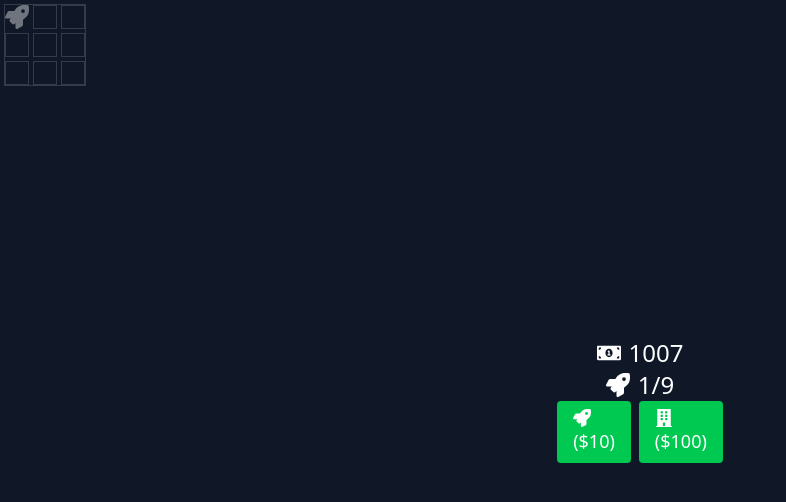
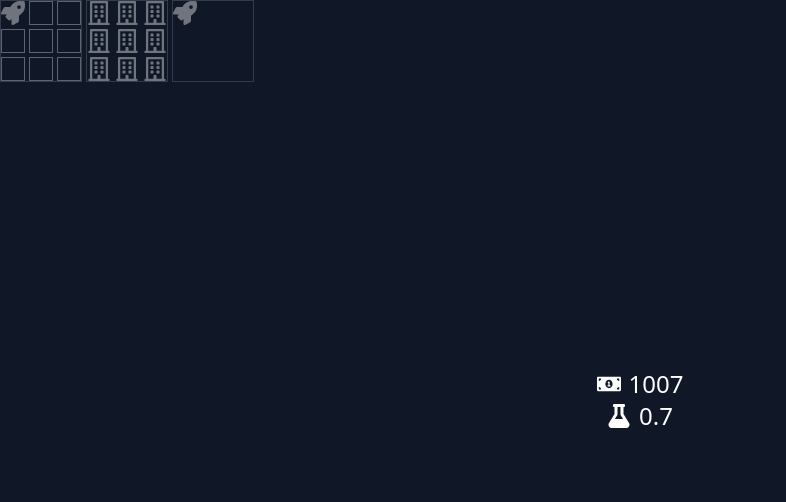
Before and after one commit to barro32/space-clicker, a React (Vite) app: page / in a window 1280 px wide. Shown: the top 502 px of the page, without its empty margins (0-786 px from the left). Built offline with nearby package versions, Linux system fonts and the light colour scheme.

Commit message:
change ui

```diff
--- a/src/App.tsx
+++ b/src/App.tsx
@@ -1,11 +1,10 @@
 import { useEffect } from 'react'
 import { useGameStore } from "./useGameStore"
-import { FaRocket, FaBuilding, FaMoneyBillAlt } from 'react-icons/fa'
-import { UIButton } from "./UIButton"
+import { FaMoneyBillAlt, FaFlask } from 'react-icons/fa'
 import { RocketBackground } from "./RocketBackground"
 
 export function App() {
-  const { money, rockets, rocketCost, spaceports, spaceportCapacity, buildRocket, buySpaceport, tick, spaceportCost } = useGameStore()
+  const { money, science, tick } = useGameStore()
 
   useEffect(() => {
     const interval = setInterval(tick, 1000)
@@ -20,16 +19,8 @@ export function App() {
           <FaMoneyBillAlt className="mr-2"/> {money}
         </p>
         <p className="flex justify-center items-center text-2xl">
-          <FaRocket className="mr-2"/> {rockets}/{spaceports * spaceportCapacity}
+          <FaFlask className="mr-2"/> {science}
         </p>
-        <div className="flex justify-center gap-2">
-          <UIButton onClick={buildRocket} disabled={money < rocketCost}>
-            <FaRocket className="mr-2"/> (${rocketCost})
-          </UIButton>
-          <UIButton onClick={buySpaceport} disabled={money < spaceportCost}>
-            <FaBuilding className="mr-2"/> ($100)
-          </UIButton>
-        </div>
       </div>
     </div>
   )
--- a/src/RocketBackground.tsx
+++ b/src/RocketBackground.tsx
@@ -1,22 +1,24 @@
 import { useGameStore } from "./useGameStore"
-import { FaRocket } from "react-icons/fa"
+import { FaRegBuilding, FaRocket } from "react-icons/fa"
 
 export function RocketBackground() {
-  const { rockets, spaceports, spaceportCapacity } = useGameStore()
+  const { rockets, spaceports, spaceportCapacity, toggleSpaceport, buildSpaceport, buildRocket } = useGameStore()
   return (
-    <div className="absolute top-0 left-0 pointer-events-none opacity-40 flex gap-1 p-1 flex-wrap">
-      {Array.from({ length: spaceports }).map((_, spIndex) => {
+    <div className="absolute top-0 left-0 opacity-40 flex flex-wrap gap-1">
+      {spaceports.map((sp, spIndex) => {
         const fill = Math.max(0, Math.min(spaceportCapacity, rockets - spIndex * spaceportCapacity))
         return (
-          <div key={spIndex} className="grid grid-cols-3 gap-1 border border-gray-500">
+          <div key={spIndex} onClick={() => toggleSpaceport(spIndex)} className="cursor-pointer grid grid-cols-3 gap-1 border border-gray-500">
             {Array.from({ length: spaceportCapacity }).map((_, i) =>
               i < fill
                 ? <FaRocket key={i} className="text-2xl" />
-                : <div key={i} className="w-6 h-6 border border-gray-500"></div>
+                : <div key={i} className="w-6 h-6 border border-gray-300"></div>
             )}
           </div>
         )
       })}
+      <button className="cursor-pointer grid grid-cols-3 gap-1 border border-gray-500" onClick={buildSpaceport}><FaRegBuilding className="text-2xl" /><FaRegBuilding className="text-2xl" /><FaRegBuilding className="text-2xl" /><FaRegBuilding className="text-2xl" /><FaRegBuilding className="text-2xl" /><FaRegBuilding className="text-2xl" /><FaRegBuilding className="text-2xl" /><FaRegBuilding className="text-2xl" /><FaRegBuilding className="text-2xl" /></button>
+      <button className="cursor-pointer grid grid-cols-3 gap-1 border border-gray-500" onClick={buildRocket}><FaRocket className="text-2xl"/></button>
     </div>
   )
 }
--- a/src/UIButton.tsx
+++ /dev/null
@@ -1,17 +0,0 @@
-interface UIButtonProps {
-  onClick: () => void
-  children: React.ReactNode
-  disabled?: boolean
-}
-
-export function UIButton({ onClick, children, disabled }: UIButtonProps) {
-  const baseClasses = "bg-green-500 dark:bg-green-700 text-white py-2 px-4 rounded text-lg transition-colors"
-  const enabledClasses = "hover:bg-green-600 dark:hover:bg-green-800 cursor-pointer"
-  const disabledClasses = "opacity-50 cursor-not-allowed"
-  const combinedClasses = `${baseClasses} ${disabled ? disabledClasses : enabledClasses}`
-  return (
-    <button onClick={onClick} className={combinedClasses} disabled={disabled}>
-      {children}
-    </button>
-  )
-}
--- a/src/useGameStore.ts
+++ b/src/useGameStore.ts
@@ -1,16 +1,22 @@
 import { create } from 'zustand';
+
+interface Spaceport {
+  type: "cargo" | "science";
+}
 
 interface GameState {
   money: number;
+  science: number;
   rockets: number;
   rocketCost: number;
   profitPerRocket: number;
   spaceportCapacity: number;
-  spaceports: number;
+  spaceports: Spaceport[];
   spaceportCost: number;
   tick: () => void;
   buildRocket: () => void;
-  buySpaceport: () => void;
+  buildSpaceport: () => void;
+  toggleSpaceport: (index: number) => void;
 }
 
 const ROCKET_EXPLODE = 0.01;
@@ -18,42 +24,50 @@ const SPACEPORT_EXPLODE = 0.01;
 
 export const useGameStore = create<GameState>((set, get) => ({
   money: 1000,
+  science: 0,
   rockets: 1,
   rocketCost: 10,
   profitPerRocket: 1,
   spaceportCapacity: 9,
-  spaceports: 1,
+  spaceports: [{ type: "cargo" }],
   spaceportCost: 100,
   tick: () => set(state => {
     let newMoney = state.money + state.rockets * state.profitPerRocket;
+    let newScience = state.science + state.rockets * 0.1;
     let newRockets = state.rockets;
-    let newSpaceports = state.spaceports;
+    let newSpaceports = [...state.spaceports];
 
     if (Math.random() < ROCKET_EXPLODE) {
       newRockets = Math.max(0, newRockets - 1);
-      if (Math.random() < SPACEPORT_EXPLODE) {
-        newSpaceports = Math.max(0, newSpaceports - 1);
+      if (Math.random() < SPACEPORT_EXPLODE && newSpaceports.length > 0) {
+        newSpaceports.pop();
       }
     }
 
     return {
       money: newMoney,
+      science: newScience,
       rockets: newRockets,
       spaceports: newSpaceports,
     };
   }),
   buildRocket: () =>
     set(state => {
-      if (state.rockets < state.spaceports * state.spaceportCapacity && state.money >= state.rocketCost) {
+      if (state.rockets < state.spaceports.length * state.spaceportCapacity && state.money >= state.rocketCost) {
         return { money: state.money - state.rocketCost, rockets: state.rockets + 1 };
       }
       return {};
     }),
-  buySpaceport: () =>
+  buildSpaceport: () =>
     set(state => {
       if (state.money >= state.spaceportCost) {
-        return { money: state.money - state.spaceportCost, spaceports: state.spaceports + 1 };
+        return { money: state.money - state.spaceportCost, spaceports: [...state.spaceports, { type: "cargo" }] };
       }
       return {};
-    })
+    }),
+  toggleSpaceport: (index: number) =>
+    set(state => {
+      const newSpaceports = state.spaceports.map((sp, i) => i === index ? { type: sp.type === "cargo" ? "science" : "cargo" } : sp);
+      return { spaceports: newSpaceports };
+    }),
 }));
```
